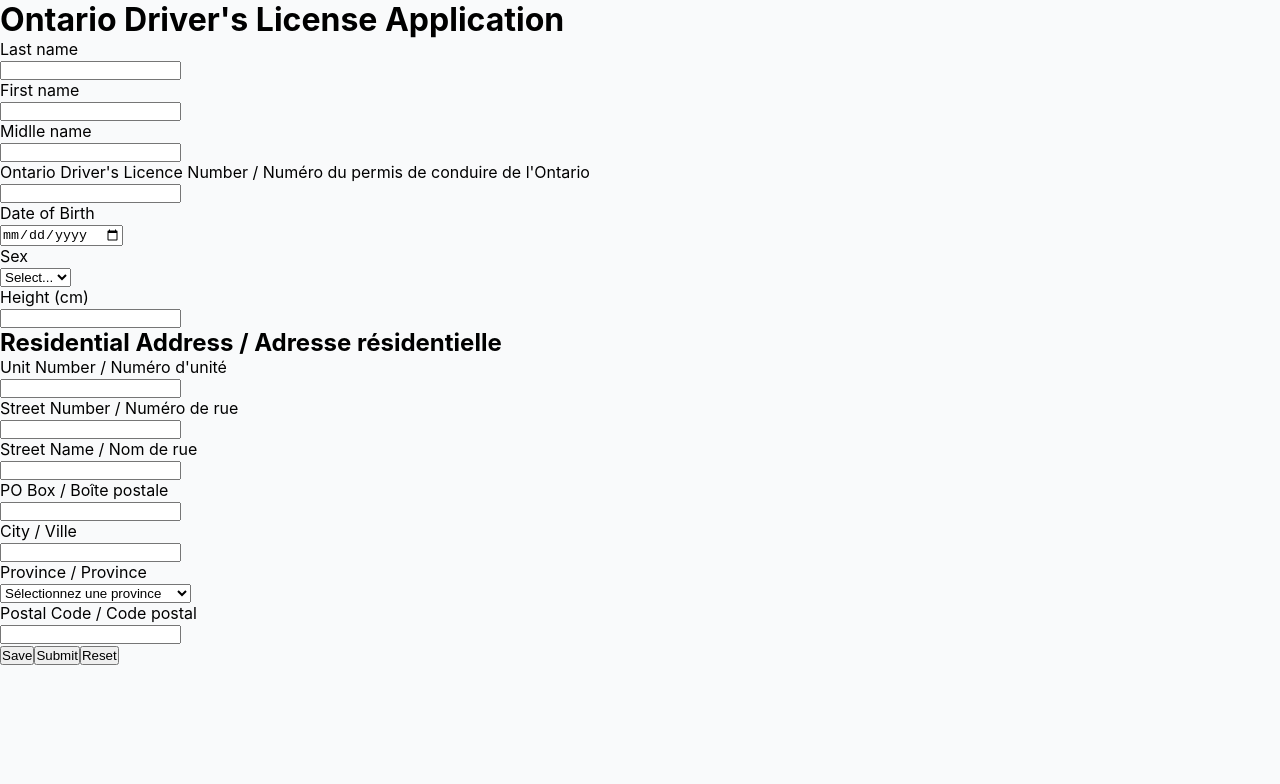
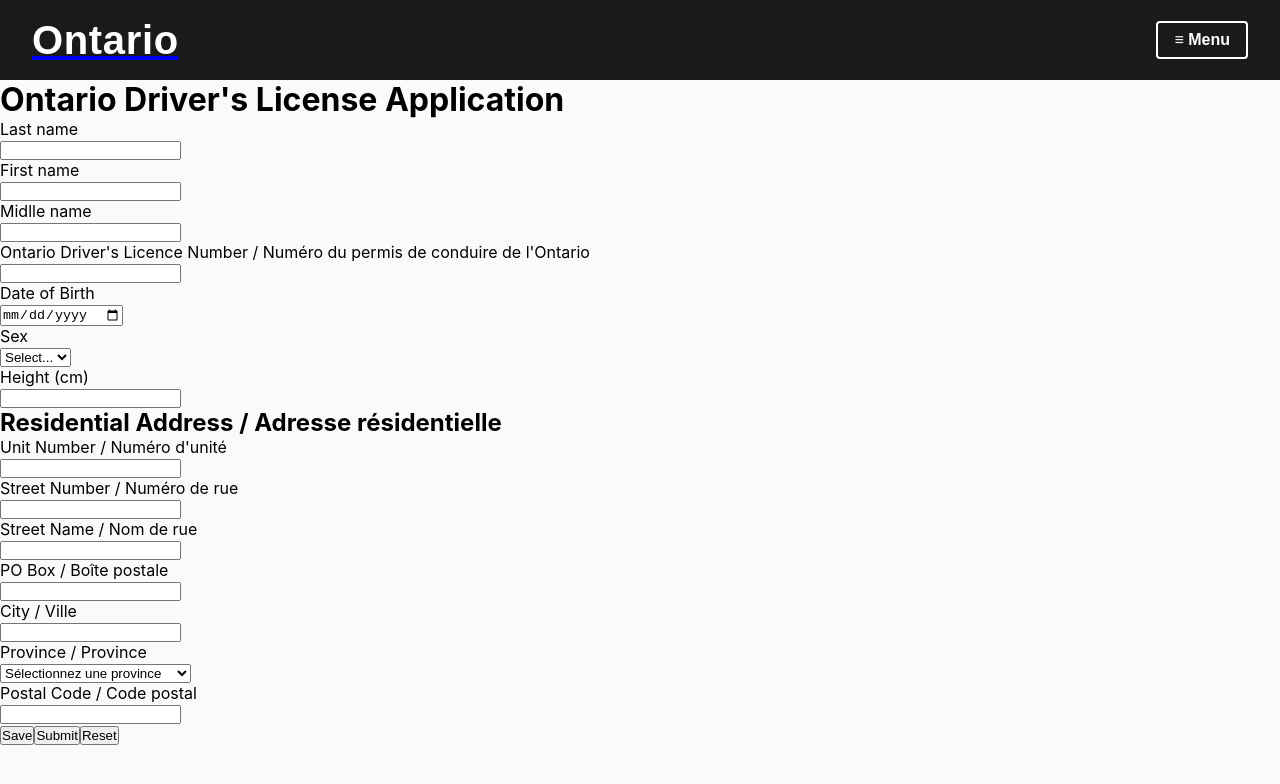
Before and after one commit to J-0987/drivers-license-frontend, a React (Create React App) app in the folder my-app/: page /application-form in a window 1280 px wide. Shown: the top 784 px of the page. Built offline with nearby package versions, Linux system fonts and the light colour scheme.

Commit message:
NavBar styling with links

```diff
--- a/my-app/src/App.js
+++ b/my-app/src/App.js
@@ -1,28 +1,28 @@
-import { BrowserRouter as Router, Route, Routes } from 'react-router-dom';
+// App.jsx
+import React from 'react';
+import { BrowserRouter, Routes, Route } from 'react-router-dom';
+import NavBar from './components/NavBar/NavBar'
+import ApplicationListPage from './pages/ApplicationListPage';
 import MainForm from './pages/ApplicationFormPage';
-import  ApplicationList  from './pages/ApplicationListPage';
-// import ConfirmationPage from './components/ConfirmationPage';
-import { ApplicationProvider } from './context/ApplicationContext';
 
-function App() {
+const NotFound = () => (
+  <div className="not-found">
+    <h1>404 - Page Not Found</h1>
+  </div>
+);
+
+const App = () => {
   return (
-<ApplicationProvider>
-
-
-   <Router>
-      <div>
-        <Routes>
-          {/* <Route path="/" element= {<ApplicationList />} />  */}
-          <Route path ='/' element ={<ApplicationList/>} />
-          <Route path="/application-form" element={<MainForm />} />
-          {/* <Route path="/confirmation" element={<ConfirmationPage />} /> */}
-        </Routes>
-      </div>
-
-    </Router>
-    </ApplicationProvider>
-
+    <BrowserRouter>
+      <NavBar />
+      <Routes>
+        <Route path="/" element={<ApplicationListPage />} />
+        <Route path="/applications" element={<ApplicationListPage />} />
+        <Route path="/application-form" element={<MainForm />} />
+        <Route path="*" element={<NotFound />} />
+      </Routes>
+    </BrowserRouter>
   );
-}
+};
 
 export default App;
--- /dev/null
+++ b/my-app/src/components/NavBar/NavBar.jsx
@@ -0,0 +1,61 @@
+import React, { useState, useRef, useEffect } from 'react';
+import { Link } from 'react-router-dom';
+import './NavBar.scss';
+
+const NavBar = () => {
+  const [isMenuOpen, setIsMenuOpen] = useState(false);
+  const menuRef = useRef(null);
+
+  const toggleMenu = () => {
+    setIsMenuOpen(!isMenuOpen);
+  };
+
+  // Close menu when clicking outside
+  useEffect(() => {
+    const handleClickOutside = (event) => {
+      if (menuRef.current && !menuRef.current.contains(event.target)) {
+        setIsMenuOpen(false);
+      }
+    };
+
+    document.addEventListener('mousedown', handleClickOutside);
+    return () => document.removeEventListener('mousedown', handleClickOutside);
+  }, []);
+
+  return (
+    <nav className='navbar'>
+      <div className='navbar__logo'>
+        <Link to="/">
+          <h1>Ontario</h1>
+        </Link>
+      </div>
+      <div className='navbar__menu' ref={menuRef}>
+        <button
+          className={`menu-button ${isMenuOpen ? 'active' : ''}`}
+          onClick={toggleMenu}
+          aria-expanded={isMenuOpen}
+        >
+          {isMenuOpen ? '✕' : '≡'} Menu
+        </button>
+        {isMenuOpen && (
+          <div className='menu-dropdown'>
+            <ul className='navbar__links'>
+              <li>
+                <Link to="/applications" onClick={() => setIsMenuOpen(false)}>
+                  Home
+                </Link>
+              </li>
+              <li>
+                <Link to="/application-form" onClick={() => setIsMenuOpen(false)}>
+                  Start New Application
+                </Link>
+              </li>
+            </ul>
+          </div>
+        )}
+      </div>
+    </nav>
+  );
+};
+
+export default NavBar;
--- /dev/null
+++ b/my-app/src/components/NavBar/NavBar.scss
@@ -0,0 +1,199 @@
+@use "../../styles/variables" as *;
+@use "../../styles/mixins" as *;
+
+// Existing modal styles
+.modal-overlay {
+  position: fixed;
+  top: 0;
+  left: 0;
+  right: 0;
+  bottom: 0;
+  background-color: rgba(0, 0, 0, 0.5);
+  display: flex;
+  align-items: center;
+  justify-content: center;
+  color: $dark-brown;
+  z-index: 4;
+}
+
+.modal__content {
+  width: 100%;
+  height: 100%;
+  overflow-y: auto;
+}
+
+.modal {
+  background-color: $off-white;
+  padding: 20px;
+  border-radius: 5px;
+  text-align: center;
+  max-width: 90%;
+  max-height: 90vh;
+  overflow-y: auto;
+  width: 100%;
+  position: relative;
+
+  &__close-btn {
+    position: absolute;
+    top: 10px;
+    right: 10px;
+    background: none;
+    border: none;
+    font-size: 24px;
+    cursor: pointer;
+    width: 30px;
+    height: 30px;
+    display: flex;
+    align-items: center;
+    justify-content: center;
+    color: $dark-brown;
+    z-index: 5;
+
+    &:hover {
+      opacity: 0.7;
+    }
+  }
+}
+
+.modal-buttons {
+  margin-top: 20px;
+}
+
+.close-button, .cancel-button {
+  margin: 0 10px;
+  padding: .5rem 1rem;
+  cursor: pointer;
+  border-radius: 1rem;
+}
+
+.confirm-button {
+  background-color: $brown;
+  color: $off-white;
+  border: none;
+}
+
+.cancel-button {
+  background-color: $off-white;
+}
+
+// New navbar styles
+.navbar {
+  display: flex;
+  justify-content: space-between;
+  align-items: center;
+  background-color: #1a1a1a;
+  padding: 1rem 2rem;
+  position: relative;
+
+  &__logo {
+    h1 {
+      font-family: 'Raleway', sans-serif;
+      font-size: 32px;
+      line-height: 1.29;
+      font-weight: 700;
+      letter-spacing: 0.04rem;
+      color: #FFFFFF;
+
+      @media (min-width: 768px) {
+        font-size: 40px;
+        line-height: 1.2;
+      }
+    }
+  }
+
+  &__menu {
+    display: flex;
+    align-items: center;
+
+    .francais {
+      color: #FFFFFF;
+      margin-right: 1rem;
+      text-decoration: none;
+      font-family: 'Raleway', sans-serif;
+      font-size: 16px;
+    }
+
+    .menu-button {
+      font-family: 'Raleway', sans-serif;
+      font-size: 16px;
+      font-weight: 700;
+      color: #FFFFFF;
+      background: none;
+      border: 2px solid #FFFFFF;
+      border-radius: 4px;
+      padding: 0.5rem 1rem;
+      cursor: pointer;
+      display: flex;
+      align-items: center;
+      gap: 0.5rem;
+
+      &.active {
+        background-color: #FFFFFF;
+        color: #1A1A1A;
+      }
+    }
+  }
+
+  .menu-dropdown {
+    position: absolute;
+    top: 100%;
+    right: 0;
+    background-color: #FFFFFF;
+    min-width: 300px;
+    box-shadow: 0 4px 6px rgba(0, 0, 0, 0.1);
+    z-index: 1000;
+    margin-top: 0.5rem;
+
+    .navbar__links {
+      list-style: none;
+      padding: 0;
+      margin: 0;
+
+      li {
+        border-bottom: 1px solid #E5E5E5;
+
+        a {
+          display: block;
+          padding: 1rem 1.5rem;
+          color: #1A1A1A;
+          text-decoration: none;
+          font-family: 'Raleway', sans-serif;
+          font-size: 20px;
+          line-height: 1.5;
+          font-weight: 700;
+          letter-spacing: 0.03rem;
+          transition: all 0.2s ease;
+
+          @media (min-width: 768px) {
+            font-size: 24px;
+            letter-spacing: 0.0313rem;
+          }
+
+          &:hover {
+            background-color: #F5F5F5;
+            color: #0066CC;
+            text-decoration: underline;
+          }
+        }
+
+        &:last-child {
+          border-bottom: none;
+        }
+      }
+    }
+  }
+}
+
+// ServiceOntario banner
+.service-ontario-banner {
+  background-color: #006C40;
+  padding: 0.5rem 2rem;
+
+  h2 {
+    color: #FFFFFF;
+    font-family: 'Raleway', sans-serif;
+    font-size: 24px;
+    font-weight: 700;
+    margin: 0;
+  }
+}
```
